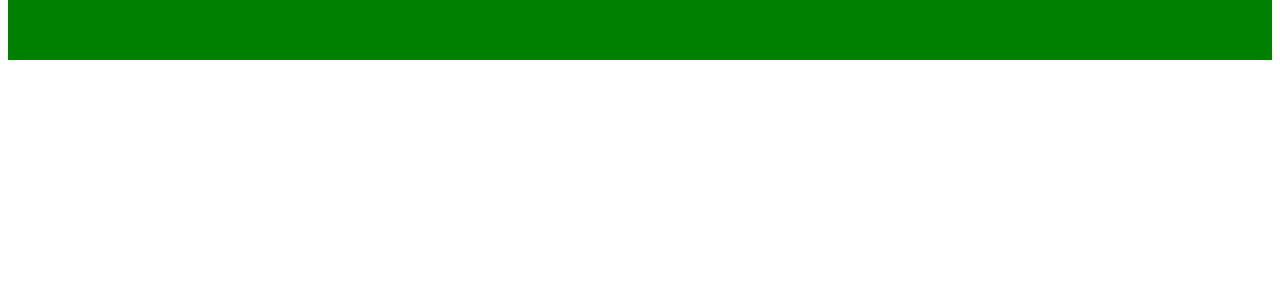
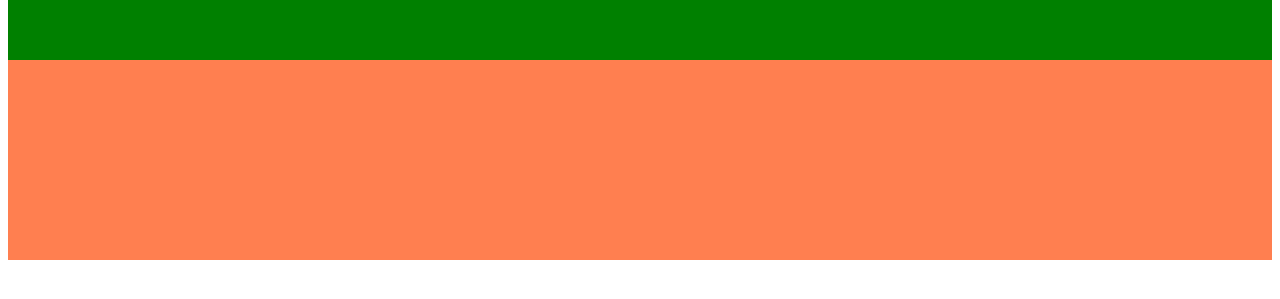
Before and after one commit to sagnik2010/Beginners-Guide, a plain HTML site: page index.html in a window 1280 px wide. Shown: the part 61-360 px from the top of the page. Drawn offline with Linux system fonts and the light colour scheme.

Commit message:
ADD: new colored div

```diff
--- a/index.html
+++ b/index.html
@@ -10,6 +10,9 @@
     <div class="beginners">
         <h1>Hello World</h1>
     </div>
+    <div class="color">
+
+    </div>
     <script src="script.js"></script>
 </body>
 </html>
--- a/style.css
+++ b/style.css
@@ -2,3 +2,8 @@
     height: 100px;
     background-color: green;
 }
+
+.color {
+    height: 200px;
+    background-color: coral;
+}
```
